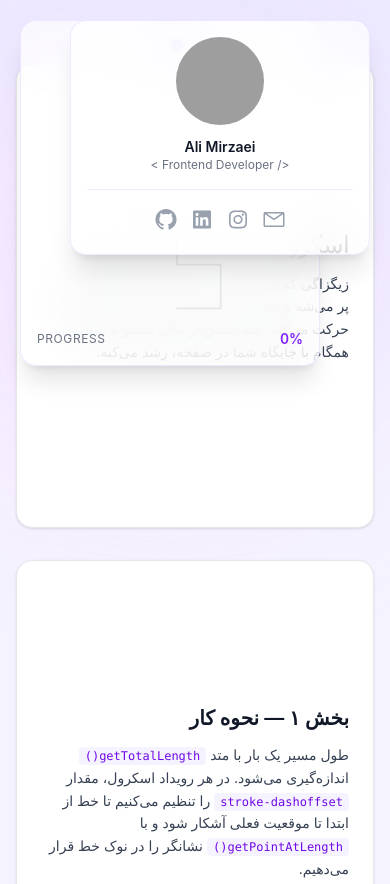
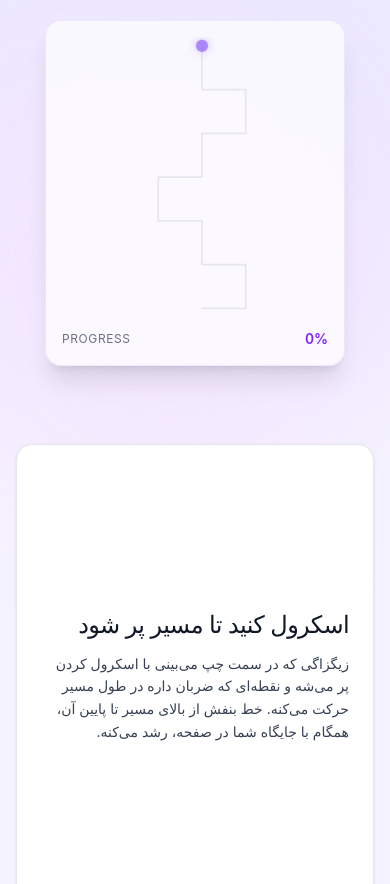
Before and after one commit to ali-mirzaei-dev/JS-Tracepath, a website: page index.html in a window 390 px wide. Shown: the top 884 px of the page. Drawn offline with Linux system fonts and the light colour scheme; grey boxes are pictures that could not be loaded.

Commit message:
Fixed responsive bugs

```diff
--- a/index.html
+++ b/index.html
@@ -18,7 +18,7 @@
     </div>
 
     <!-- Sticky progress indicator -->
-    <div class="fixed top-5 left-5 w-[300px] rounded-2xl border border-violet-200/50 bg-white/70 p-4 shadow-xl backdrop-blur-xl">
+    <div class="fixed top-5 left-1/2 -translate-x-1/2 md:left-5 md:translate-x-0 w-[300px] rounded-2xl border border-violet-200/50 bg-white/70 p-4 shadow-xl backdrop-blur-xl">
         <svg viewBox="-10 -10 320 320" width="280" height="280" aria-hidden="true">
             <!-- Background track -->
             <path
@@ -46,7 +46,7 @@
     </div>
 
     <!-- Scrollable content -->
-    <main class="mx-auto w-full max-w-2xl px-4 pt-16 pb-32 sm:px-6 md:px-8" dir="rtl">
+    <main class="mx-auto w-full max-w-2xl px-4 pt-16 pb-32 sm:px-6 md:px-8 mt-[380px] md:mt-0" dir="rtl">
         <div class="flex flex-col gap-8 sm:gap-10 md:gap-12 *:min-h-[55vh] *:flex *:flex-col *:justify-center *:rounded-2xl *:border *:border-gray-200 *:bg-white *:p-6 *:shadow-sm *:sm:p-8 *:md:p-10">
             <section class=" ">
                 <h1 class="mb-3 text-2xl tracking-tight text-gray-900 sm:text-3xl md:text-4xl">اسکرول کنید تا مسیر پر شود</h1>
@@ -85,7 +85,7 @@
         </div>
     </main>
 
-    <footer class="fixed top-5 right-5 w-[300px] rounded-2xl border border-violet-200/50 bg-white/70 p-4 shadow-xl backdrop-blur-xl">
+    <footer class=" mx-auto w-[300px] rounded-2xl border border-violet-200/50 bg-white/70 p-4 shadow-xl backdrop-blur-xl mb-5">
         <div class="flex flex-wrap justify-center items-center gap-3 ">
             <div class="flex shrink-0 items-center justify-center rounded-full bg-violet-100 ">
                 <img src="assets/Images/Avatar2.png" alt="Ali Mirzaei logo" class="h-22 w-22 rounded-full object-cover">
```
Also changed, not shown: assets/StyleSheet/output.css.
